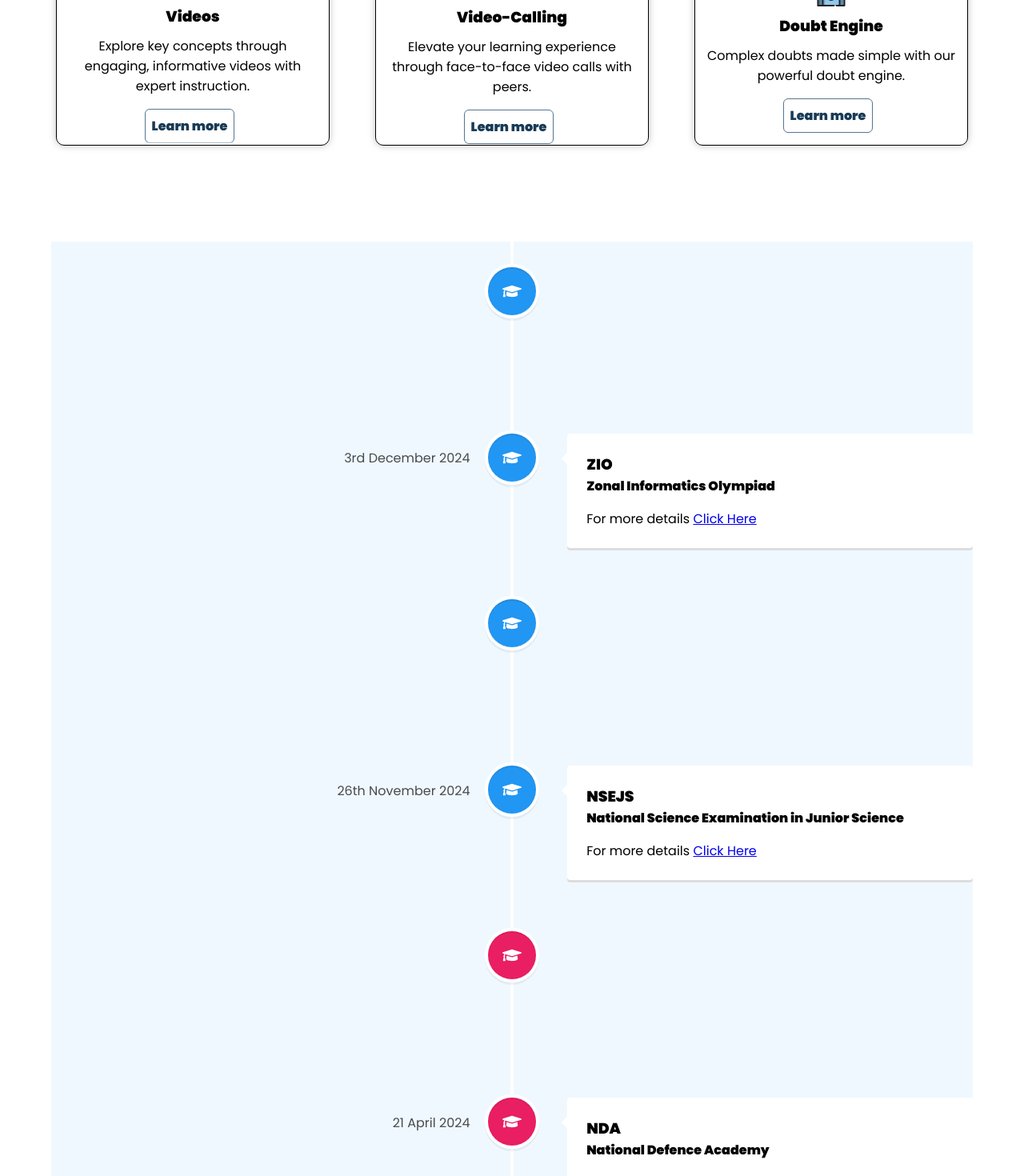
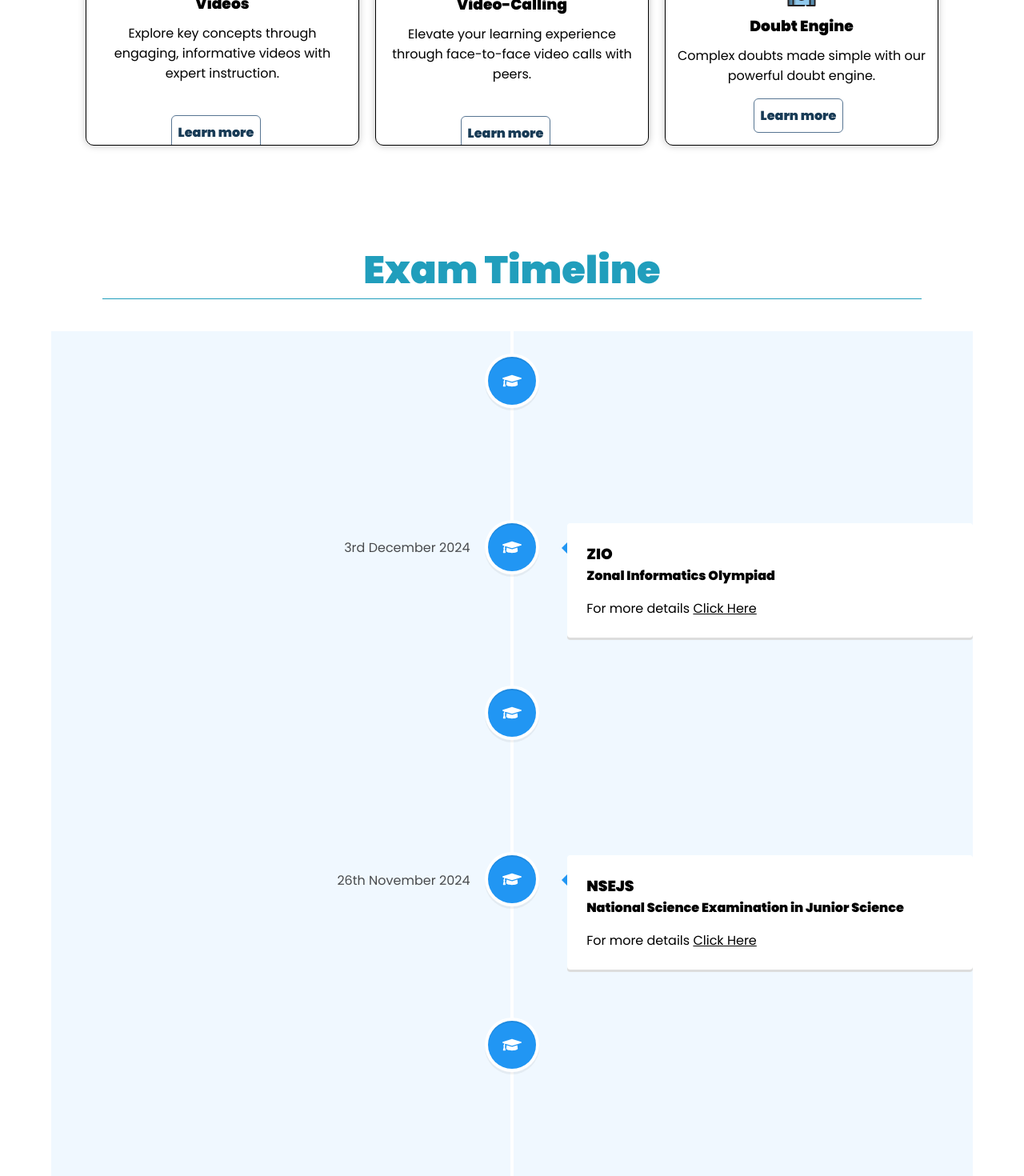
Before and after one commit to SumitKhemka123/BITBOX4.0, a React (Create React App) app in the folder client/: page / in a window 1280 px wide. Shown: the part 1320-2790 px from the top of the page at 80% size. Built offline with nearby package versions, Linux system fonts and the light colour scheme; no server answers.

Commit message:
Updated Linking and css of timeline

```diff
--- a/client/src/App.jsx
+++ b/client/src/App.jsx
@@ -8,6 +8,7 @@ import Study from "./components/studymaterial/study";
 import Scholarship from "./components/scholarship/Scholarship";
 import Homepage from "./components/HomePage/Homepage";
 import Donate from "./components/donate/Donate";
+import YouTubeSearch from "./components/YtVideos/Yts";
 import { BrowserRouter, Routes, Route } from "react-router-dom";
 import About from "./components/about/About";
 
@@ -24,6 +25,7 @@ function App() {
         <Route path="/signup" element={<Signup />}></Route>
         <Route path="/donate" element={<Donate />}></Route>
         <Route path="/about" element={<About />}></Route>
+        <Route path="/Yt" element={<YouTubeSearch />}></Route>
       </Routes>
     </BrowserRouter>
   );
--- a/client/src/components/HomePage/Body/Body.jsx
+++ b/client/src/components/HomePage/Body/Body.jsx
@@ -7,6 +7,7 @@ import quizimg from "../../../assets/asset 14.svg";
 import videoimg from "../../../assets/asset 15.svg";
 import donateimg from "../../../assets/video-call.png";
 import doubtimg from "../../../assets/asset 16.svg";
+import {Link} from "react-router-dom";
 
 function Body() {
   const [typeEffect] = useTypewriter({
@@ -52,7 +53,9 @@ function Body() {
               <p>
                 Study at your own pace with the Guide Books by NCERT all at one place.
               </p>
+              <Link to='/study'>
               <a href="./study.html" className="secondary-button lea">Learn More <i className="fa-solid fa-right-long"></i></a>
+              </Link>
             </div>
             <div className="features-card flex">
               <img src={scholarimg} alt="s2" id="sc-img" />
@@ -60,7 +63,9 @@ function Body() {
               <p>
                 Get To Know About Various Government ScholarShips.
               </p>
+              <Link to='/scholarship'>
               <a href="./scholarship.html" className="secondary-button">Learn more <i className="fa-solid fa-right-long"></i></a>
+              </Link>
             </div>
             <div className="features-card flex">
               <img src={quizimg} alt="s3" />
@@ -76,7 +81,9 @@ function Body() {
               <p>
                 Explore key concepts through engaging, informative videos with expert instruction.
               </p>
+              <Link to='Yt'>
               <a href="./yt-search.html" className="secondary-button">Learn more <i className="fa-solid fa-right-long"></i></a>
+              </Link>
             </div>
             <div className="features-card flex">
               <img src={donateimg} alt="s5" id="sc-img" style={{ height: '71px' }} />
@@ -84,7 +91,9 @@ function Body() {
               <p>
               Elevate your learning experience through face-to-face video calls with peers.
               </p>
+              <Link to='/donate'>
               <a href="./donate.html" className="secondary-button" style={{ marginBottom: '8px' }}>Learn more <i className="fa-solid fa-right-long"></i></a>
+              </Link>
             </div>
             <div className="features-card flex">
               <img src={doubtimg} alt="s6" />
--- a/client/src/components/HomePage/Timeline/Timeline.jsx
+++ b/client/src/components/HomePage/Timeline/Timeline.jsx
@@ -9,10 +9,15 @@ import { FaGraduationCap as SchoolIcon } from "react-icons/fa";
 
 function Timeline() {
   return (
+    <>
+    <div className="features-header">
+            <h2 className="features-heading-text underline1 op">Exam Timeline</h2>
+          </div>
     <VerticalTimeline className="Vertical-timeline">
+
       <VerticalTimelineElement
         className="vertical-timeline-element--work"
-        contentStyle={{ background: "rgb(33, 150, 243)", color: "#fff" }}
+        // contentStyle={{ background: "rgb(33, 150, 243)", color: "#fff" }}
         contentArrowStyle={{ borderRight: "7px solid  rgb(33, 150, 243)" }}
         date="4th December 2024"
         iconStyle={{ background: "rgb(33, 150, 243)", color: "#fff" }}
@@ -24,7 +29,7 @@ function Timeline() {
         </h4>
         <p>
           For more details{" "}
-          <a href="https://www.unifiedcouncil.com/about-nstse.html">
+          <a className="a-time" href="https://www.unifiedcouncil.com/about-nstse.html">
             Click Here
           </a>
         </p>
@@ -32,6 +37,7 @@ function Timeline() {
 
       <VerticalTimelineElement
         className="vertical-timeline-element--work"
+        contentArrowStyle={{ borderRight: "7px solid  rgb(33, 150, 243)" }}
         date="3rd December 2024"
         iconStyle={{ background: "rgb(33, 150, 243)", color: "#fff" }}
         icon={<SchoolIcon />}
@@ -41,12 +47,13 @@ function Timeline() {
           Zonal Informatics Olympiad
         </h4>
         <p>
-          For more details <a href="https://www.iarcs.org.in/">Click Here</a>
+          For more details <a className="a-time" href="https://www.iarcs.org.in/">Click Here</a>
         </p>
       </VerticalTimelineElement>
 
       <VerticalTimelineElement
         className="vertical-timeline-element--work"
+        contentArrowStyle={{ borderRight: "7px solid  rgb(33, 150, 243)" }}
         date="3 September 2024"
         iconStyle={{ background: "rgb(33, 150, 243)", color: "#fff" }}
         icon={<SchoolIcon />}
@@ -57,7 +64,7 @@ function Timeline() {
         </h4>
         <p>
           For more details{" "}
-          <a href="https://olympiads.hbcse.tifr.res.in/mathematical/prmo/">
+          <a className="a-time" href="https://olympiads.hbcse.tifr.res.in/mathematical/prmo/">
             Click Here
           </a>
         </p>
@@ -65,6 +72,7 @@ function Timeline() {
 
       <VerticalTimelineElement
         className="vertical-timeline-element--work"
+        contentArrowStyle={{ borderRight: "7px solid  rgb(33, 150, 243)" }}
         date="26th November 2024"
         iconStyle={{ background: "rgb(33, 150, 243)", color: "#fff" }}
         icon={<SchoolIcon />}
@@ -75,7 +83,7 @@ function Timeline() {
         </h4>
         <p>
           For more details{" "}
-          <a href="https://iapt.org.in/88-activities/2432-schedule-for-nses-inos-ios.html">
+          <a className="a-time" href="https://iapt.org.in/88-activities/2432-schedule-for-nses-inos-ios.html">
             Click Here
           </a>
         </p>
@@ -83,8 +91,9 @@ function Timeline() {
 
       <VerticalTimelineElement
         className="vertical-timeline-element--education"
+        contentArrowStyle={{ borderRight: "7px solid  rgb(33, 150, 243)" }}
         date="21 April 2024"
-        iconStyle={{ background: "rgb(233, 30, 99)", color: "#fff" }}
+        iconStyle={{ background: "rgb(33, 150, 243)", color: "#fff" }}
         icon={<SchoolIcon />}
       >
         <h3 className="vertical-timeline-element-title">NTSE</h3>
@@ -93,7 +102,7 @@ function Timeline() {
         </h4>
         <p>
           For more details{" "}
-          <a href="https://ntsescholars.com/ntse_official_link.php">
+          <a className="a-time" href="https://ntsescholars.com/ntse_official_link.php">
             Click Here
           </a>
         </p>
@@ -101,8 +110,9 @@ function Timeline() {
 
       <VerticalTimelineElement
         className="vertical-timeline-element--education"
+        contentArrowStyle={{ borderRight: "7px solid  rgb(33, 150, 243)" }}
         date="21 April 2024"
-        iconStyle={{ background: "rgb(233, 30, 99)", color: "#fff" }}
+        iconStyle={{ background: "rgb(33, 150, 243)", color: "#fff" }}
         icon={<SchoolIcon />}
       >
         <h3 className="vertical-timeline-element-title">NDA</h3>
@@ -111,14 +121,15 @@ function Timeline() {
         </h4>
         <p>
           For more details{" "}
-          <a href="https://www.shiksha.com/exams/nda-exam">Click Here</a>
+          <a className="a-time" href="https://www.shiksha.com/exams/nda-exam">Click Here</a>
         </p>
       </VerticalTimelineElement>
 
       <VerticalTimelineElement
         className="vertical-timeline-element--education"
+        contentArrowStyle={{ borderRight: "7px solid  rgb(33, 150, 243)" }}
         date="7 November 2024"
-        iconStyle={{ background: "rgb(233, 30, 99)", color: "#fff" }}
+        iconStyle={{ background: "rgb(33, 150, 243)", color: "#fff" }}
         icon={<SchoolIcon />}
       >
         <h3 className="vertical-timeline-element-title">KVPY</h3>
@@ -126,10 +137,11 @@ function Timeline() {
           Kishore Vaigyanik Protsahan Yojana
         </h4>
         <p>
-          For more details <a href="https://www.iarcs.org.in/">Click Here</a>
+          For more details <a className="a-time" href="https://www.iarcs.org.in/">Click Here</a>
         </p>
       </VerticalTimelineElement>
     </VerticalTimeline>
+    </>
   );
 }
 
--- a/client/src/components/HomePage/Timeline/timeline.css
+++ b/client/src/components/HomePage/Timeline/timeline.css
@@ -2,3 +2,8 @@
 {
     background-color: aliceblue;
 }
+
+.a-time{
+    text-decoration: underline;
+    color:black;
+}
--- a/client/src/components/navbar/Navbar.jsx
+++ b/client/src/components/navbar/Navbar.jsx
@@ -9,10 +9,18 @@ function Navbar() {
       <div className="navbar">
         <img src={logo} alt="" className="logo" />
         <ul className="ul-navbar">
-          <li className="li-navbar">Home</li>
-          <li className="li-navbar">Donate</li>
-          <li className="li-navbar">Contact Us</li>
-          <li className="li-navbar">About</li>
+          <Link to="/">
+            <li className="li-navbar">Home</li>
+          </Link>
+          <Link to="/donate">
+            <li className="li-navbar">Donate</li>
+          </Link>
+          <Link to="/">
+            <li className="li-navbar">Contact Us</li>
+          </Link>
+          <Link to="/about">
+            <li className="li-navbar">About</li>
+          </Link>
         </ul>
         <div className="button-nav">
           <Link to="./login">
```
